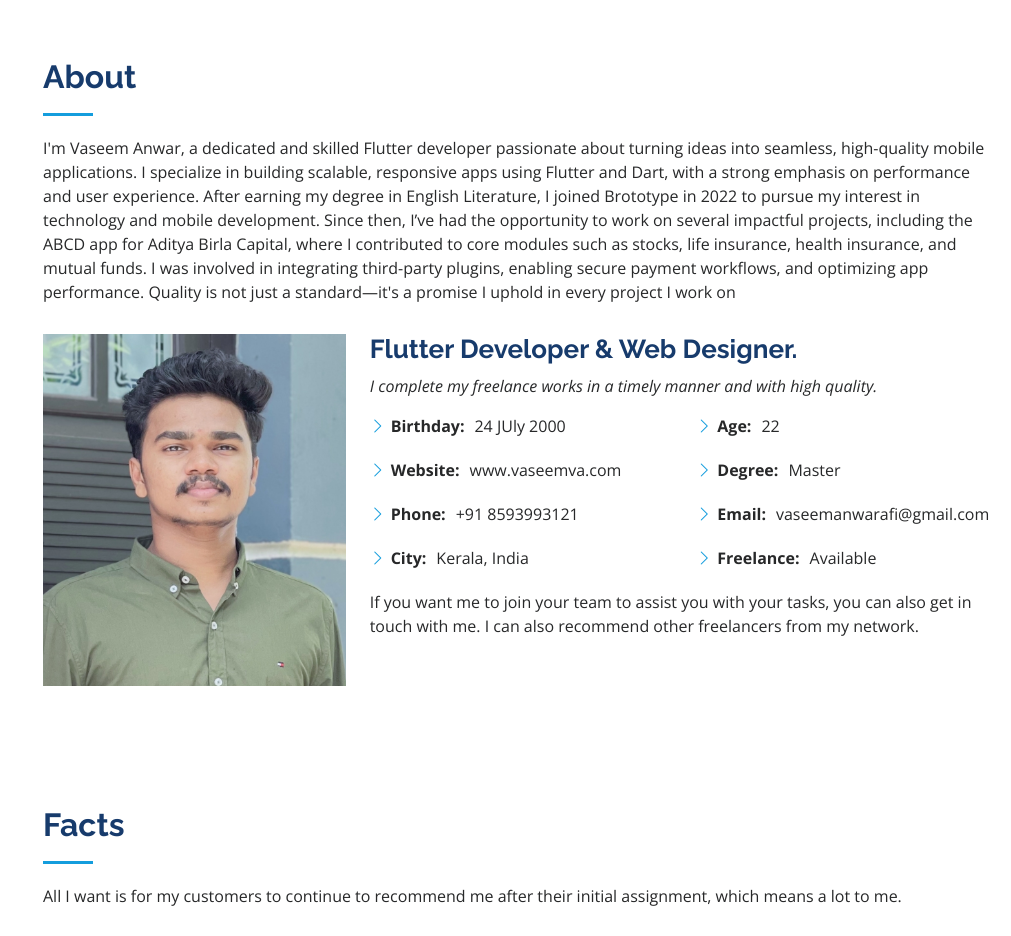
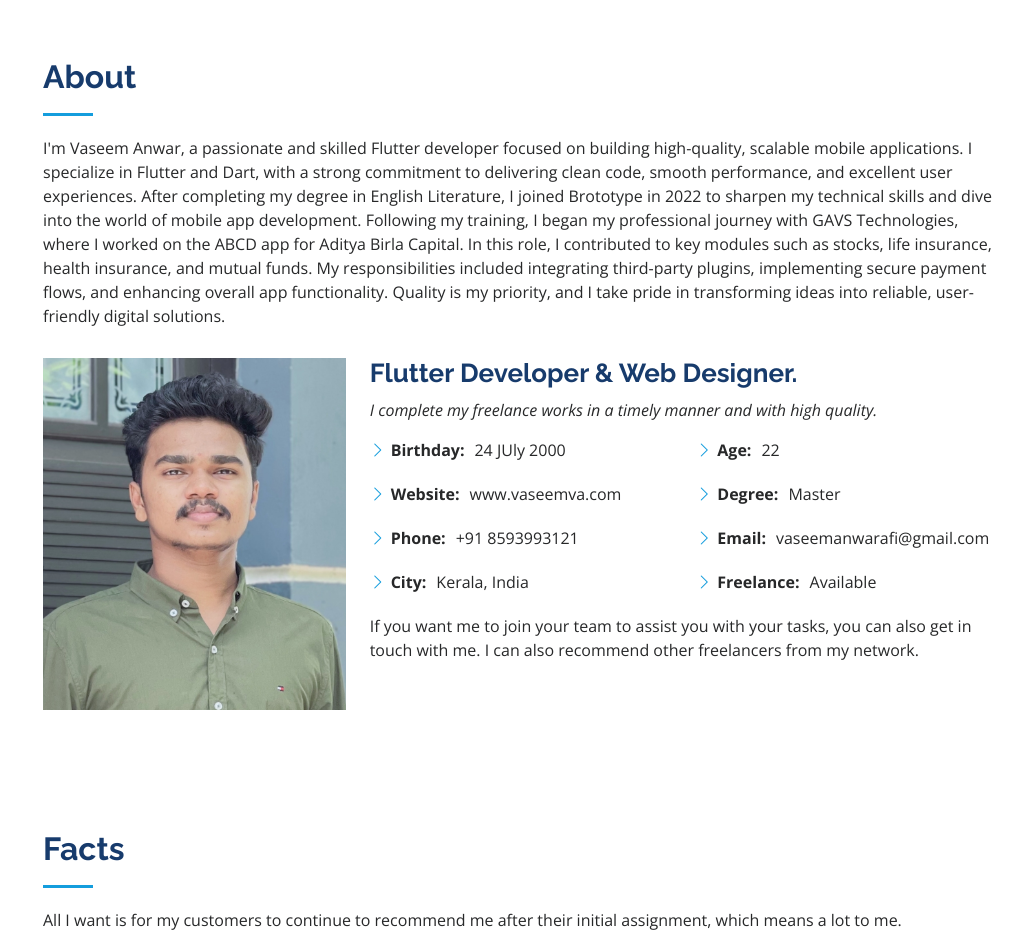
Before and after one commit to vaseemva/Personalwebsite, a plain HTML site: page index.html in a window 1280 px wide. Shown: the part 802-1738 px from the top of the page, without its empty margins (269-1280 px from the left). Drawn offline with nearby package versions, Linux system fonts and the light colour scheme.

Commit message:
profile description update

```diff
--- a/index.html
+++ b/index.html
@@ -89,9 +89,9 @@
 
         <div class="section-title">
           <h2>About</h2>
-          <p>I'm Vaseem Anwar, a dedicated and skilled Flutter developer passionate about turning ideas into seamless, high-quality mobile applications. I specialize in building scalable, responsive apps using Flutter and Dart, with a strong emphasis on performance and user experience.
-After earning my degree in English Literature, I joined Brototype in 2022 to pursue my interest in technology and mobile development. Since then, I’ve had the opportunity to work on several impactful projects, including the ABCD app for Aditya Birla Capital, where I contributed to core modules such as stocks, life insurance, health insurance, and mutual funds. I was involved in integrating third-party plugins, enabling secure payment workflows, and optimizing app performance.
-Quality is not just a standard—it's a promise I uphold in every project I work on</p>
+          <p>I'm Vaseem Anwar, a passionate and skilled Flutter developer focused on building high-quality, scalable mobile applications. I specialize in Flutter and Dart, with a strong commitment to delivering clean code, smooth performance, and excellent user experiences.
+After completing my degree in English Literature, I joined Brototype in 2022 to sharpen my technical skills and dive into the world of mobile app development. Following my training, I began my professional journey with GAVS Technologies, where I worked on the ABCD app for Aditya Birla Capital. In this role, I contributed to key modules such as stocks, life insurance, health insurance, and mutual funds. My responsibilities included integrating third-party plugins, implementing secure payment flows, and enhancing overall app functionality.
+Quality is my priority, and I take pride in transforming ideas into reliable, user-friendly digital solutions.</p>
         </div>
 
         <div class="row">
```
